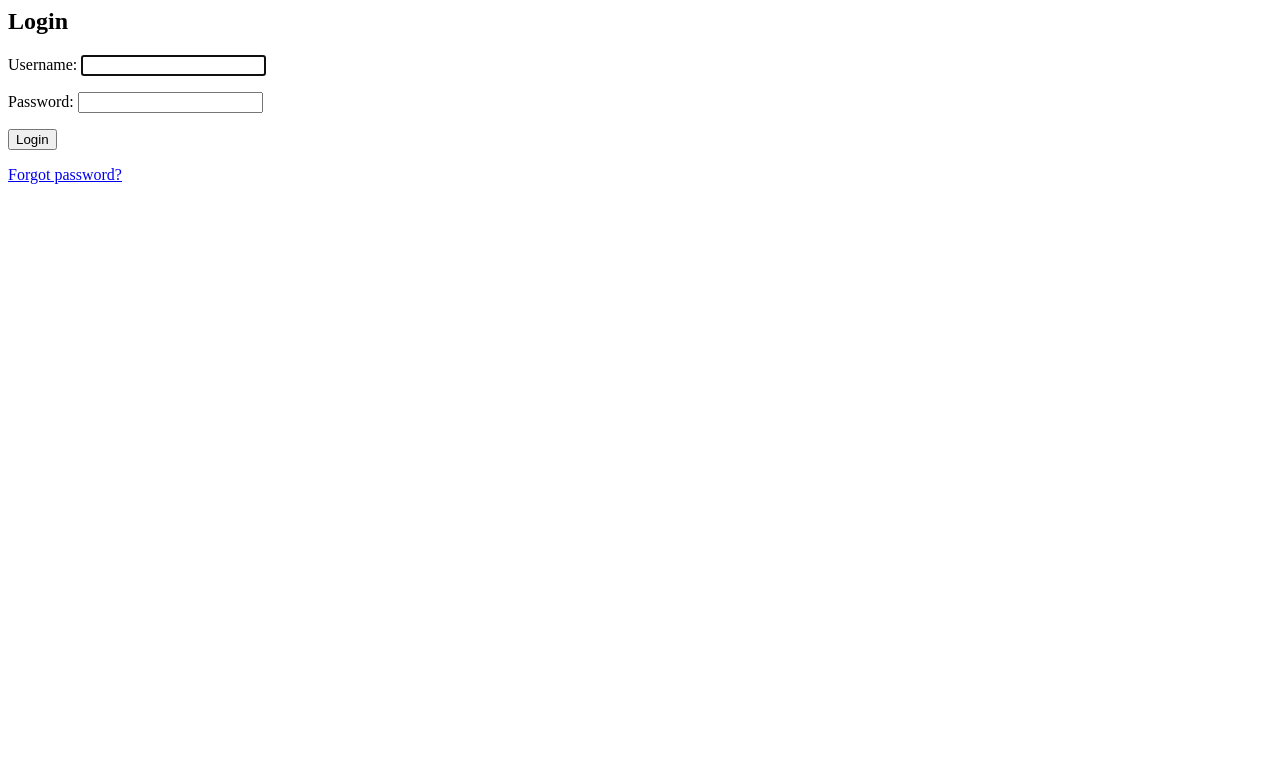
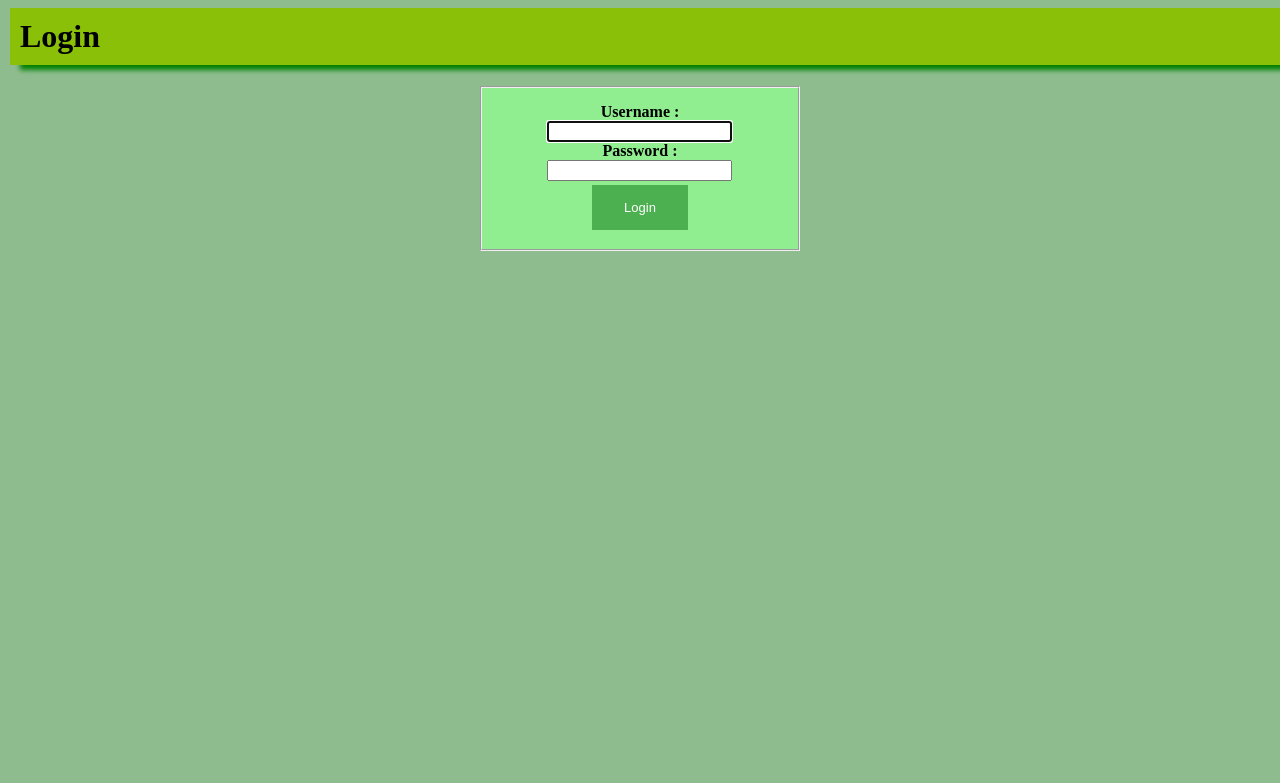
Before and after one commit to Ditthapeem/ku-polls, a Django app: page /accounts/login/ in a window 1280 px wide. Shown: the top 783 px of the page. Run offline with Django 3.2, Linux system fonts and the light colour scheme; parts of the project's set-up code (start-up, migrations or seed data) failed here and were passed over.

Commit message:
#16 Custom login template

```diff
--- /dev/null
+++ b/polls/static/polls/login.css
@@ -0,0 +1,40 @@
+body {
+
+    background-color: #8FBC8F;
+
+}
+
+div.frame{
+
+  background-color: #8AC007;
+  position: frame;
+  width: 100%;
+  bottom: 50px;
+  border: 10px solid #8AC007;
+  box-shadow: 10px 5px 5px green;
+  display: inline-block;
+}
+
+.button {
+  background-color: #4CAF50; /* Green */
+  float: center;
+  border: none;
+  color: white;
+  padding: 15px 32px;
+  text-align: center;
+  text-decoration: none;
+  display: inline-block;
+  font-size: 13px;
+  margin: 4px 2px;
+  cursor: pointer;
+}
+
+fieldset{
+    background-color: #90EE90;
+    width: 20%;
+    padding: 15px 32px;
+    margin: auto;
+
+.center {
+    text-align: center
+}
--- a/templates/registration/login.html
+++ b/templates/registration/login.html
@@ -1,17 +1,23 @@
-<html>
+{% load static %}
+<link rel="stylesheet" href="{% static 'polls/login.css' %}">
+
+
+<legend><h1><div class="frame">Login</div></h1></legend>
 <body>
-<h2>Login</h2>
 <form method="post">
     {% csrf_token %}
-    {{ form.as_p }}
-    <p>
-    <button type="submit">Login</button>
-    </p>
+    <center><fieldset>
+
+    <td colspan="2" ><label><b>{{ form.username.label }} :</b></label> <br>
+        {{ form.username}}</td> <br>
+
+    <td colspan="2" ><label><b>{{ form.password.label }} :</b></label> <br>
+        {{ form.password}}</td> <br>
+
+    <button class="button" type="submit">Login</button>
+    </fieldset></center>
+
     <input type="hidden" name="next" value="{{next}}"/>
 </form>
 {# If you have written a password_reset template, then add here #}
-<p>
-<a href="{% url 'password_reset' %}">Forgot password?</a>
-</p>
 </body>
-</html>
```
